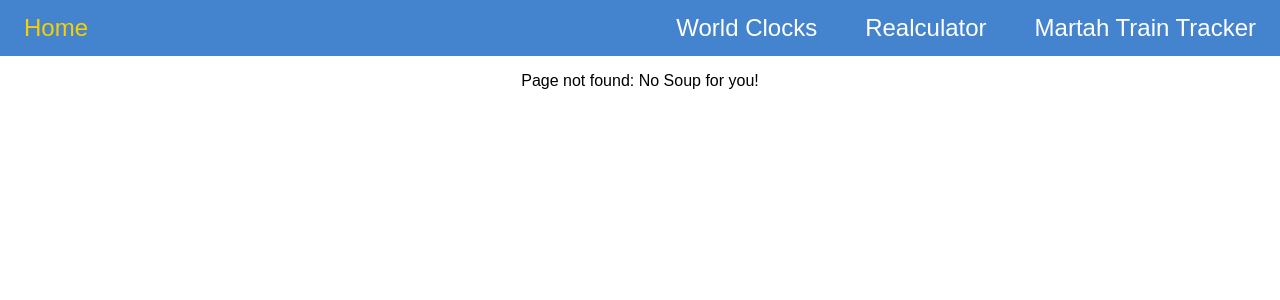
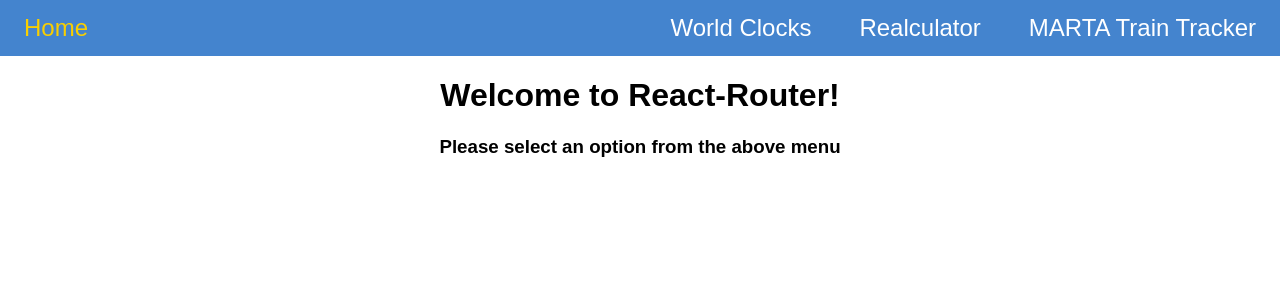
Before and after one commit to funkyMonkey225/router-practice, a React (Create React App) app: page / in a window 1280 px wide. Before the commit this address had no page. Shown: the top 300 px of the page. Built offline with nearby package versions, Linux system fonts and the light colour scheme.

Commit message:
Updates styling

```diff
--- a/src/App.js
+++ b/src/App.js
@@ -4,6 +4,7 @@ import './App.css';
 import Calculator from "./Calculator.js";
 import Marta from "./Marta.js";
 import Clock from "./Clock.js";
+import Home from "./Home.js";
 
 class App extends Component {
   render() {
@@ -16,13 +17,14 @@ class App extends Component {
                     <ul className="nav">
                         <li><NavLink to="/Worldclocks" activeStyle={{color: '#F9CF00'}}>World Clocks</NavLink></li>
                         <li><NavLink to="/Realculator" activeStyle={{color: '#F9CF00'}}>Realculator</NavLink></li>
-                        <li><NavLink to="/Martah" activeStyle={{color: '#F9CF00'}}>Martah Train Tracker</NavLink></li>
+                        <li><NavLink to="/MARTA" activeStyle={{color: '#F9CF00'}}>MARTA Train Tracker</NavLink></li>
                     </ul>
                 </div>
                 <Switch>
-                    <Route exact path = "/Worldclocks" component={Clock} />
+                    <Route exact path = "/" component={Home} />
+                    <Route path = "/Worldclocks" component={Clock} />
                     <Route path = "/Realculator" component={Calculator} />
-                    <Route path = "/Martah" component={Marta} />
+                    <Route path = "/MARTA" component={Marta} />
                     <Route render={() => (
                         <p>Page not found: No Soup for you!</p>
                         )} />
--- /dev/null
+++ b/src/Home.js
@@ -0,0 +1,10 @@
+import React from 'react';
+
+const Home = () => (
+    <div>
+        <h1>Welcome to React-Router!</h1>
+        <h3>Please select an option from the above menu</h3>
+    </div>
+)
+
+export default Home;
```
